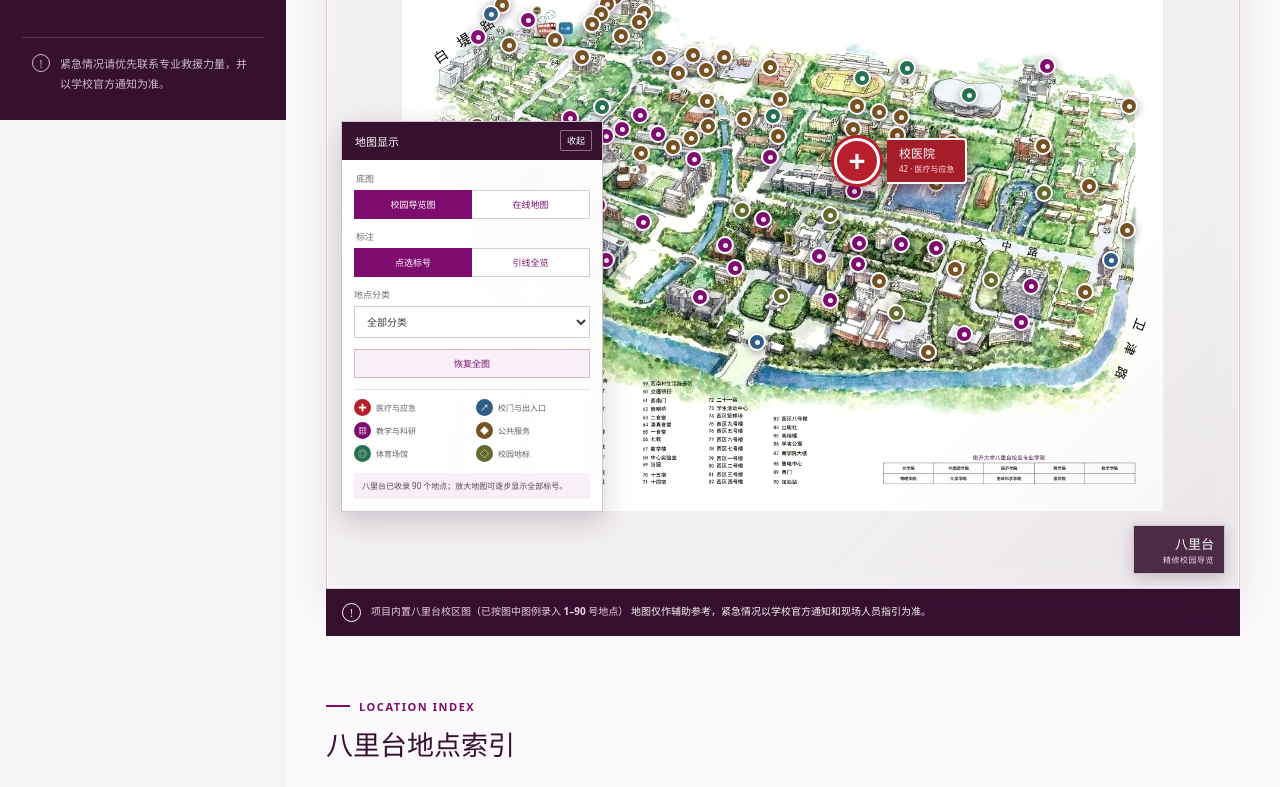
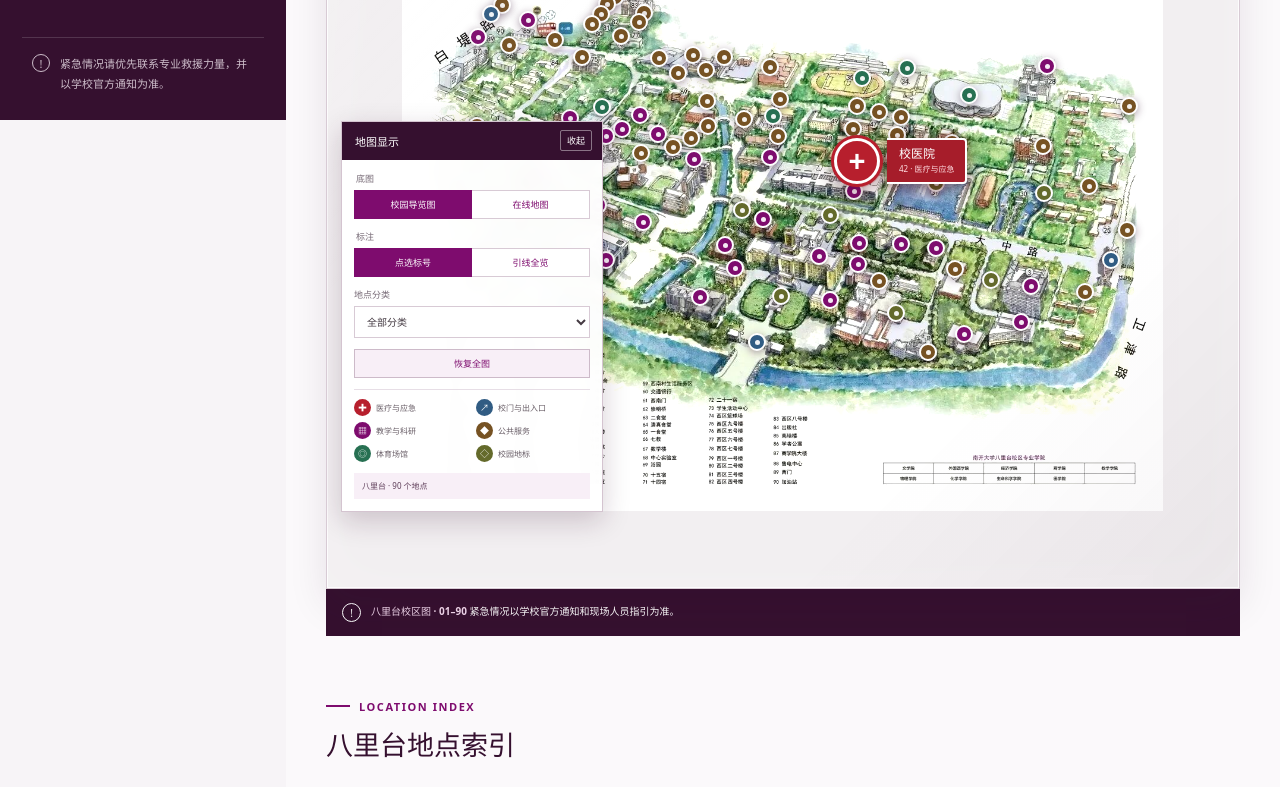
Before and after one commit to ank260610-star/student-emergency-information-service, a Vue app in the folder frontend/: page /campus-map in a window 1280 px wide. Shown: the part 680-1467 px from the top of the page. Built offline with nearby package versions, Linux system fonts and the light colour scheme.

Commit message:
fix: load online map tiles and simplify map UI

```diff
--- a/frontend/src/components/CampusInteractiveMap.vue
+++ b/frontend/src/components/CampusInteractiveMap.vue
@@ -9,7 +9,6 @@ import {
   limitCalloutItems,
   markerPresentationForLocation,
   pointListToSvg,
-  semanticZoomLevel,
 } from '../utils/mapUtils'
 
 const props = defineProps({
@@ -31,7 +30,6 @@ const tileError = ref(false)
 const callouts = ref([])
 const mobileCallouts = ref([])
 const hoveredCalloutId = ref('')
-const semanticLevel = ref(0)
 const hospitalDirection = ref(null)
 const viewport = reactive({ width: 0, height: 0 })
 
@@ -53,13 +51,6 @@ const forcedIdSet = computed(() => new Set(props.forcedIds))
 const hospitalUnavailableOnline = computed(() => (
   props.baseMode === 'online' && emergencyLocation.value && !emergencyLocation.value.geoPoint
 ))
-const zoomLevelText = computed(() => [
-  '总览 · 医院突出，其余为分类色点',
-  '一级 · 主要地点显示编号',
-  '二级 · 常用地点显示编号',
-  '精细 · 全部地点显示编号',
-][semanticLevel.value])
-
 const categoryColors = {
   emergency: '#b71f2d',
   gate: '#315c83',
@@ -207,7 +198,6 @@ function refreshFeatures() {
   featureLayer = L.layerGroup().addTo(map)
 
   const currentZoom = map.getZoom()
-  semanticLevel.value = semanticZoomLevel(currentZoom, initialZoom)
   for (const location of props.locations) {
     const latLng = locationLatLng(location)
     if (!latLng) continue
@@ -372,7 +362,6 @@ function onlineMap() {
   baseLayer = L.tileLayer(onlineMapProvider.url, {
     attribution: onlineMapProvider.attribution,
     maxZoom: onlineMapProvider.maxZoom,
-    crossOrigin: true,
   })
     .on('load', () => { loading.value = false })
     .on('tileerror', () => {
@@ -394,7 +383,11 @@ function onlineMap() {
 
   map.fitBounds(campusBounds, { padding: [24, 24], animate: false })
   initialZoom = map.getZoom()
-  loadingTimer = window.setTimeout(() => { if (loading.value) loading.value = false }, 3500)
+  loadingTimer = window.setTimeout(() => {
+    if (!loading.value) return
+    loading.value = false
+    tileError.value = true
+  }, 8000)
 }
 
 function destroyMap() {
@@ -444,7 +437,7 @@ function resetView() {
     padding: props.baseMode === 'online' ? [24, 24] : [8, 8],
     animate: false,
   })
-  emit('status', `${props.campus.name}已恢复全图视野。`)
+  emit('status', '已恢复全图。')
 }
 
 function focusLocation(locationId, openPopup = true) {
@@ -496,7 +489,7 @@ function locateUser() {
         fillOpacity: 1,
       }).bindTooltip('你的位置').addTo(map)
       map.setView(point, Math.max(map.getZoom(), 17), { animate: false })
-      emit('status', '已在本机浏览器中显示当前位置；位置不会上传或保存。')
+      emit('status', '已显示当前位置；位置不会上传或保存。')
     },
     (error) => emit('status', locationErrorMessage(error)),
     { enableHighAccuracy: false, timeout: 8000, maximumAge: 60000 },
@@ -542,11 +535,6 @@ defineExpose({ focusLocation, locateUser, resetView })
       :aria-label="`${campus.name}${baseMode === 'online' ? '在线地图' : '校园导览图'}`"
     ></div>
     <div v-if="baseMode === 'illustration'" class="campus-map-finish" aria-hidden="true"></div>
-    <div class="map-identity-badge" aria-hidden="true">
-      <strong>{{ campus.short }}</strong>
-      <span>{{ baseMode === 'online' ? '在线公开底图' : '精修校园导览' }}</span>
-    </div>
-    <div class="map-zoom-state" role="status">{{ zoomLevelText }}</div>
 
     <div v-if="loading" class="map-state-overlay" role="status">
       <span class="map-loading-spinner" aria-hidden="true"></span>
@@ -557,7 +545,7 @@ defineExpose({ focusLocation, locateUser, resetView })
     <div v-if="tileError" class="map-tile-warning" role="alert">
       在线底图部分加载失败。你可以继续使用标记，或切回“校园导览图”。
     </div>
-    <div v-if="baseMode === 'online' && geocodedCount === 0" class="map-data-warning" role="status">
+    <div v-if="baseMode === 'online' && geocodedCount === 0 && !tileError" class="map-data-warning" role="status">
       {{ campus.geoDataStatus }}
     </div>
 
--- a/frontend/src/data/campusLocations.js
+++ b/frontend/src/data/campusLocations.js
@@ -10,11 +10,9 @@ export const categoryMeta = {
 }
 
 export const onlineMapProvider = {
-  name: 'OpenStreetMap',
-  url: 'https://{s}.tile.openstreetmap.org/{z}/{x}/{y}.png',
+  url: 'https://tile.openstreetmap.org/{z}/{x}/{y}.png',
   attribution: '&copy; <a href="https://www.openstreetmap.org/copyright">OpenStreetMap contributors</a>',
   maxZoom: 19,
-  productionNote: '在线底图当前用于本地原型；正式发布前应复核中国境内地图服务的可用性与合规要求。',
 }
 
 export const campusConfigs = {
@@ -28,8 +26,8 @@ export const campusConfigs = {
     geoCenter: [39.1035701, 117.1622314],
     geoBounds: [[39.0995339, 117.1494557], [39.1071409, 117.172567]],
     geoZoom: 16,
-    geoDataStatus: 'OpenStreetMap 已核验校区边界，但未提供足够可靠的楼宇点位；在线模式暂不显示推测坐标。',
-    sourceLabel: '项目内置八里台校区图（已按图中图例录入 1–90 号地点）',
+    geoDataStatus: '八里台在线地图暂无已核验的楼宇点位。',
+    sourceLabel: '八里台校区图 · 01–90',
   },
   jinnan: {
     id: 'jinnan',
@@ -41,8 +39,8 @@ export const campusConfigs = {
     geoCenter: [38.9869388, 117.33941],
     geoBounds: [[38.9810281, 117.3264947], [38.9952273, 117.3519729]],
     geoZoom: 16,
-    geoDataStatus: '已录入项目地图中可可靠辨认的地点；在线模式仅显示经过 OpenStreetMap 核验的点位，其余地点保留导览图坐标。',
-    sourceLabel: '项目内置津南校区图 v3.0（2023-08-31）、南开大学校方建筑资料与 OpenStreetMap 公开数据',
+    geoDataStatus: '津南在线地图只显示已核验的楼宇点位。',
+    sourceLabel: '津南校区图 v3.0 · OpenStreetMap',
     numberingNote: 'J01–J74 是本站交互检索编号，不是学校官方建筑编号。',
   },
 }
--- a/frontend/src/style.css
+++ b/frontend/src/style.css
@@ -113,7 +113,6 @@ button:focus-visible, a:focus-visible { outline: 3px solid #d291c8; outline-offs
 .campus-map-figure figcaption > span { flex: 0 0 auto; display: grid; place-items: center; width: 18px; height: 18px; border: 1px solid currentColor; border-radius: 50%; }
 .campus-map-figure figcaption strong { white-space: nowrap; }
 .location-grid { display: grid; grid-template-columns: 1fr 1fr; gap: 13px; }.location-grid article { display: flex; align-items: center; gap: 16px; padding: 20px; border: 1px solid var(--line); background: white; }.location-icon { display: grid; place-items: center; flex: 0 0 auto; width: 45px; height: 45px; color: var(--purple); background: var(--purple-soft); font-size: 20px; }.location-grid article div { min-width: 0; display: grid; }.location-grid small { color: var(--purple); font-size: 10px; font-weight: 700; }.location-grid strong { margin-top: 4px; color: var(--purple-dark); font: 700 16px "Songti SC", SimSun, serif; }.location-grid p { margin: 5px 0 0; color: var(--muted); font-size: 11px; }
-.map-future-note { margin-top: 45px; padding: 19px 23px; border-left: 3px solid #8e7c8a; background: #f0edef; }.map-future-note strong { color: #51464f; font-size: 12px; }.map-future-note p { margin: 5px 0 0; color: var(--muted); font-size: 12px; line-height: 1.7; }
 @media (max-width: 1100px) {
   .sidebar { width: 250px; padding-inline: 16px; }.main-content { margin-left: 250px; }.brand-copy strong { font-size: 17px; }.page { width: calc(100% - 48px); }.home-hero { gap: 30px; padding-inline: 40px; }.hero-copy h1 { font-size: 44px; }.emblem-ring { width: 145px; height: 145px; }.emblem-ring span { font-size: 58px; }.inner-page { width: calc(100% - 58px); }
 }
@@ -162,11 +161,6 @@ button:focus-visible, a:focus-visible { outline: 3px solid #d291c8; outline-offs
 .campus-balitai .campus-plan-overlay { filter: saturate(.84) contrast(1.085) brightness(1.035); }
 .campus-jinnan .campus-plan-overlay { filter: saturate(.78) contrast(1.1) brightness(1.025); }
 .campus-map-finish { position: absolute; inset: 0; z-index: 390; pointer-events: none; box-shadow: inset 0 0 0 1px rgba(255,255,255,.8), inset 0 0 62px rgba(255,255,255,.2); background: linear-gradient(135deg, rgba(255,255,255,.08), transparent 28%, transparent 72%, rgba(53,16,47,.045)); mix-blend-mode: normal; }
-.map-identity-badge, .map-zoom-state { position: absolute; z-index: 700; pointer-events: none; border: 1px solid rgba(255,255,255,.72); color: white; background: rgba(53,16,47,.88); box-shadow: 0 4px 14px rgba(53,16,47,.2); backdrop-filter: blur(7px); }
-.map-identity-badge { right: 14px; bottom: 14px; display: grid; gap: 1px; min-width: 92px; padding: 8px 10px; text-align: right; }
-.map-identity-badge strong { font: 700 13px "Songti SC", SimSun, serif; }
-.map-identity-badge span { color: #ead7e7; font-size: 8px; letter-spacing: .06em; }
-.map-zoom-state { left: 14px; top: 14px; padding: 7px 10px; font-size: 9px; }
 .leaflet-control-zoom a { color: var(--purple-dark); }
 .leaflet-control-attribution { max-width: calc(100% - 20px); font-size: 9px; }
 .leaflet-tooltip { padding: 6px 9px; border: 0; border-radius: 2px; color: white; background: var(--purple-dark); box-shadow: 0 4px 14px rgba(0,0,0,.2); font-size: 11px; }
--- a/frontend/src/views/CampusMapView.vue
+++ b/frontend/src/views/CampusMapView.vue
@@ -6,7 +6,6 @@ import {
   campusConfigs,
   categoryMeta,
   getCampusLocations,
-  onlineMapProvider,
 } from '../data/campusLocations'
 
 const campus = ref('balitai')
@@ -15,7 +14,7 @@ const labelMode = ref('markers')
 const category = ref('all')
 const query = ref('')
 const selectedId = ref('')
-const mapStatus = ref('八里台已收录 90 个地点；放大地图可逐步显示全部标号。')
+const mapStatus = ref('八里台 · 90 个地点')
 const interactiveMap = ref(null)
 
 const currentCampus = computed(() => campusConfigs[campus.value])
@@ -48,7 +47,7 @@ function handleMapSelection(locationId) {
 function clearMapSelection() {
   if (!selectedId.value) return
   selectedId.value = ''
-  mapStatus.value = '已取消地点选择；点击任意色点或编号可以再次查看详情。'
+  mapStatus.value = '已取消选择。'
 }
 
 async function selectAndFocus(location) {
@@ -65,22 +64,22 @@ function handleCoordinateUnavailable(location) {
 function setBaseMode(mode) {
   baseMode.value = mode
   mapStatus.value = mode === 'online'
-    ? `已切换到在线地图。${onlineMapProvider.productionNote}`
+    ? '已切换到在线地图。'
     : '已切换到校园导览图。'
 }
 
 function setLabelMode(mode) {
   labelMode.value = mode
   mapStatus.value = mode === 'callouts'
-    ? '已切换到引线全览；点击边缘标签可以突出对应建筑。'
-    : `已切换到点选标号；当前收录 ${campusLocations.value.length} 个地点，放大地图可显示更多标号。`
+    ? '已切换到引线全览。'
+    : '已切换到点选标号。'
 }
 
 watch(campus, () => {
   selectedId.value = ''
   query.value = ''
   category.value = 'all'
-  mapStatus.value = `已切换到${currentCampus.value.name}，当前收录 ${campusLocations.value.length} 个地点。`
+  mapStatus.value = `${currentCampus.value.name} · ${campusLocations.value.length} 个地点`
 })
 
 watch(category, () => {
@@ -174,9 +173,9 @@ watch(category, () => {
         <span aria-hidden="true">!</span>
         <p>
           <strong>{{ currentCampus.sourceLabel }}</strong>
-          <template v-if="baseMode === 'online'">；当前有 {{ geocodedCount }} 个经过公开数据核验的在线点位。</template>
+          <template v-if="baseMode === 'online'"> · {{ geocodedCount }} 个在线点位。</template>
           <template v-if="currentCampus.numberingNote"> {{ currentCampus.numberingNote }}</template>
-          地图仅作辅助参考，紧急情况以学校官方通知和现场人员指引为准。
+          紧急情况以学校官方通知和现场人员指引为准。
         </p>
       </div>
     </section>
@@ -215,9 +214,5 @@ watch(category, () => {
       </div>
     </section>
 
-    <aside class="map-future-note">
-      <strong>地图使用与数据说明</strong>
-      <p>{{ currentCampus.geoDataStatus }} 在线地图使用 OpenStreetMap 原型底图；正式发布前应复核境内地图服务的可用性、授权与合规要求。</p>
-    </aside>
   </div>
 </template>
```
Also changed, not shown: 1 other file (tests, documents, lock files or other folders).
